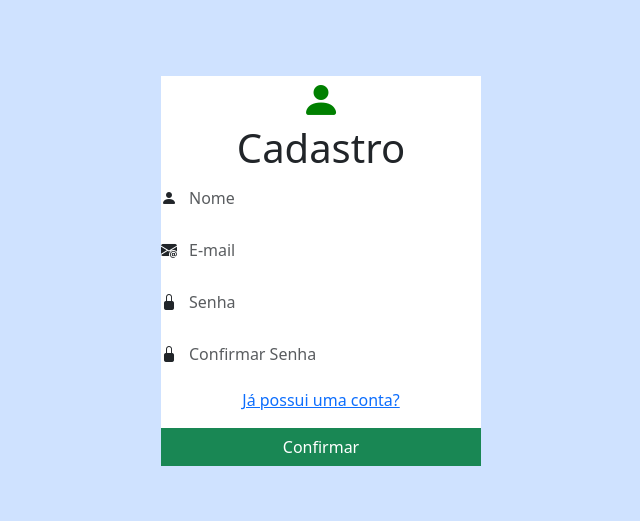
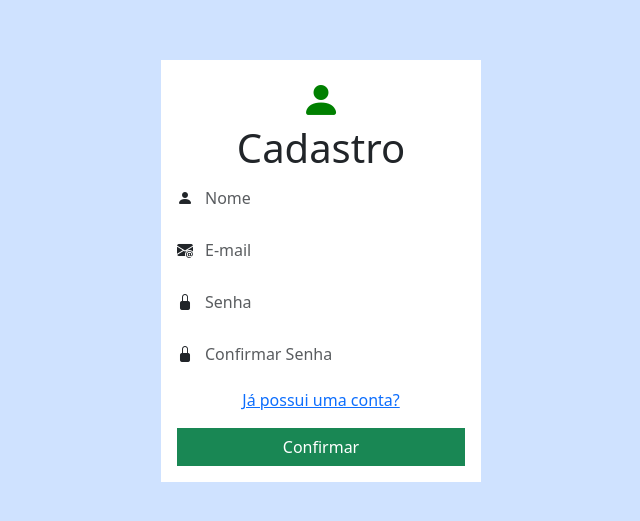
Before and after one commit to bioniki15/Mina, a React (Create React App) app in the folder frontend/: page /register in a window 1280 px wide. Shown: the part 129-650 px from the top of the page, without its empty margins (319-959 px from the left). Built offline with nearby package versions, Linux system fonts and the light colour scheme.

Commit message:
third commit

```diff
--- a/frontend/src/register.js
+++ b/frontend/src/register.js
@@ -36,7 +36,7 @@ function Register() {
 
     return (
         <div className='d-flex vh-100 justify-content-center align-items-center bg-primary-subtle'>
-            <div className='p-10 bg-white w-25 h-auto m-auto'>
+            <div className='p-3 bg-white w-25 h-auto'>
                 <center><i className='bi bi-person-fill h1' style={{ color: 'green' }}></i>
                     <h1 className='mb-300'>Cadastro</h1></center>
                 <form onSubmit={handleSubmit}>
```
